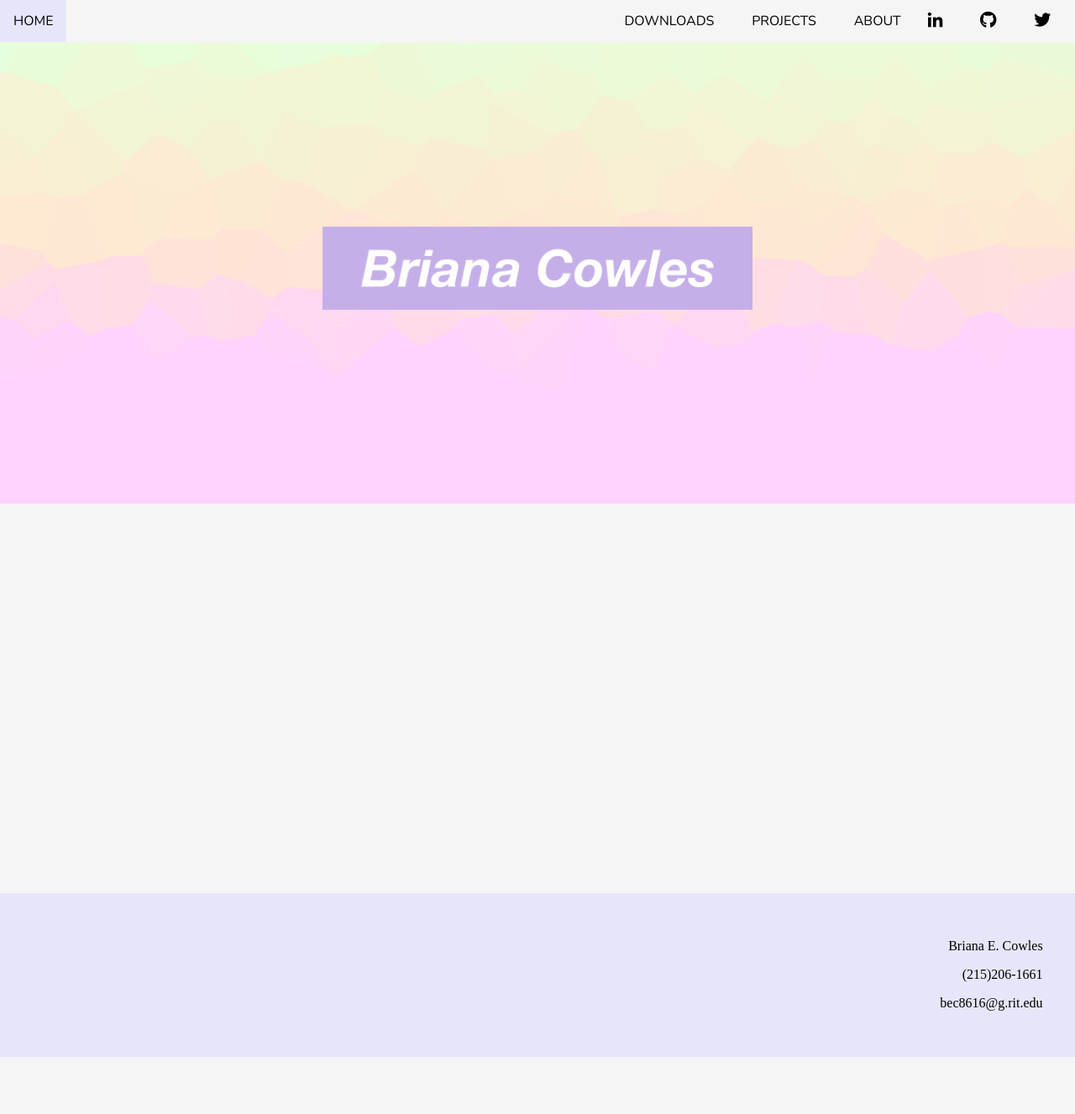
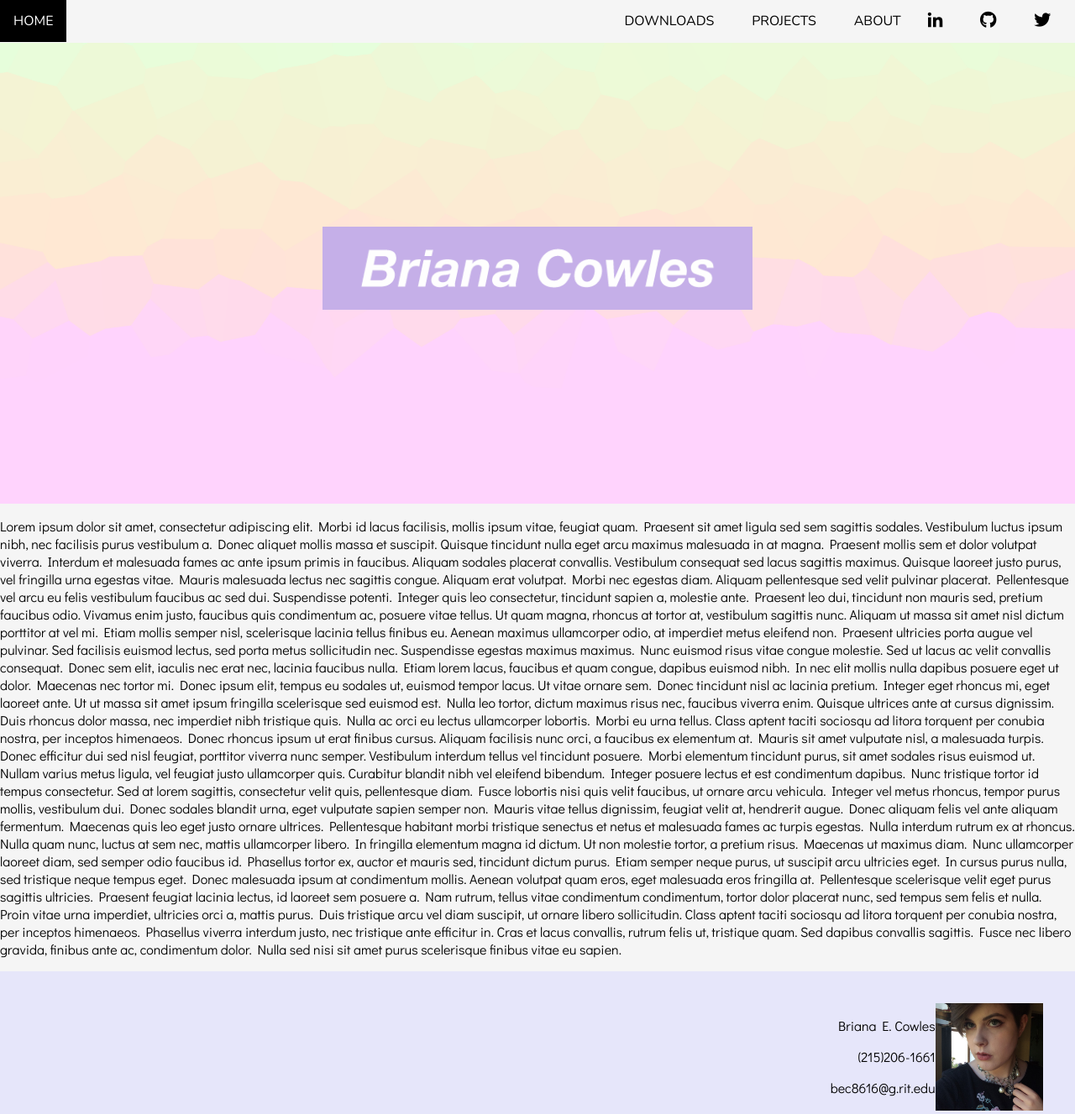
Before and after one commit to brianacowles/brianacowles.github.io, a plain HTML site: page index.html in a window 1280 px wide. Shown: the whole page at 84% size. Before the commit the page ends 1259 px from the top, so only its background shows below. Drawn offline with nearby package versions, Linux system fonts and the light colour scheme.

Commit message:
changed some css, got rid of the huge lorem ipsum, added a projects page and created css for all tabs

```diff
--- a/index.html
+++ b/index.html
@@ -3,7 +3,7 @@
 //Changes color on scroll and adds border
 function changeCss () {
       var bodyElement = document.querySelector(".menu");
-      this.scrollY > 300 ? bodyElement.style.background = "#c5afe8" : bodyElement.style.background = "whitesmoke";
+      this.scrollY > 300 ? bodyElement.style.background = "lavender" : bodyElement.style.background = "whitesmoke";
       this.scrollY > 300 ? bodyElement.style.borderBottom = "black solid" : bodyElement.style.border = "none";
     }
 window.addEventListener("scroll", changeCss , false);
@@ -23,6 +23,7 @@ $(document).ready(function () {
     <head>
         <link rel="stylesheet" type="text/css" href="personal%20website.css">
         <link href="https://fonts.googleapis.com/css?family=Nunito:300" rel="stylesheet">
+        <link href="https://fonts.googleapis.com/css?family=Didact+Gothic" rel="stylesheet">
         <link href="fontawesome-free-5.0.9/fontawesome-free-5.0.9/web-fonts-with-css/css/fontawesome-all.css" rel="stylesheet">
         <title>Briana E. Cowles</title>
         <html lang="en">
@@ -31,7 +32,7 @@ $(document).ready(function () {
         <header></header>
 
         <div class="menu">
-            <li style="float:left"> <a href="home.html">HOME</a></li>
+            <li style="float:left"> <a href="index.html">HOME</a></li>
             <li><a href="https://twitter.com/somesuch90"><i style="font-size: 1.25em;" class="fab fa-twitter"></i></a></li>
             <li><a href="https://github.com/somesuch90"><i style="font-size: 1.25em;" class="fab fa-github"></i></a></li>
             <li><a href="https://www.linkedin.com/in/briana-cowles-b437a4138"><i style="font-size: 1.25em;" class="fab fa-linkedin-in"></i></a></li>
@@ -62,6 +63,7 @@ Pellentesque scelerisque velit eget purus sagittis ultricies. Praesent feugiat l
 
         <footer>
         <article class="footer">
+        <img class="portrait" alt="my portrait" src="media/portrait.jpg">
         <p>Briana E. Cowles</p>
         <p>(215)206-1661</p>
         <p>bec8616@g.rit.edu</p>
--- a/personal website.css
+++ b/personal website.css
@@ -50,7 +50,8 @@ margin: 0;
 
 
 .menu li a:hover {
-    background-color: lavender;
+    background-color: black;
+    color: white;
     -webkit-transition: background-color 300ms linear;
     -moz-transition: background-color 300ms linear;
     -o-transition: background-color 300ms linear;
@@ -86,12 +87,11 @@ margin: 0;
 }
 
 p {
-    color: whitesmoke;
+    color: black;
+    font-family: 'Didact Gothic', sans-serif;
 }
 
-.footer p {
-    color:black;
-}
+
 .footer {
     padding: 3%;
     text-align: right;
@@ -99,3 +99,9 @@ p {
     background-color: lavender;
     width: 100%;
 }
+
+.footer img {
+    width: 10%;
+    display: inline;
+    float: right;
+}
--- /dev/null
+++ b/tabs.css
@@ -0,0 +1,75 @@
+html
+{
+    background-color: whitesmoke;
+    margin: 0;
+    padding: 0;
+}
+body
+{
+margin: 0;
+    padding: 0;
+
+}
+/*Menu*/
+.menu
+{
+    list-style-type: none;
+    margin: auto 0 !important;
+    padding: 0 !important;
+    overflow: hidden;
+    background-color:whitesmoke;
+    /*Create Fade Transition*/
+    -webkit-transition: background-color 700ms linear;
+    -moz-transition: background-color 700ms linear;
+    -o-transition: background-color 700ms linear;
+    -ms-transition: background-color 700ms linear;
+    transition: background-color 700ms linear;
+    border-left: 0px;
+    position: fixed;
+    top: 0;
+    width: 100%;
+    z-index: 99 !important;
+}
+
+
+.menu li
+{
+    float: right;
+    padding-right: 1%;
+}
+
+.menu a
+{
+    display: block;
+    color: black;
+    text-align: center;
+    padding: 14px 16px;
+    text-decoration: none;
+    font-family: 'Nunito', sans-serif;
+}
+
+
+.menu li a:hover {
+    background-color: black;
+    color: white;
+    -webkit-transition: background-color 300ms linear;
+    -moz-transition: background-color 300ms linear;
+    -o-transition: background-color 300ms linear;
+    -ms-transition: background-color 300ms linear;
+    transition: background-color 300ms linear;
+
+}
+
+p {
+    color: black;
+    font-family: 'Didact Gothic', sans-serif;
+}
+
+
+.footer {
+    padding: 3%;
+    text-align: right;
+    float: right;
+    background-color: lavender;
+    width: 100%;
+}
```
Also changed, not shown: projects.html (added, +59 -0 lines), media/portrait.jpg (added).
